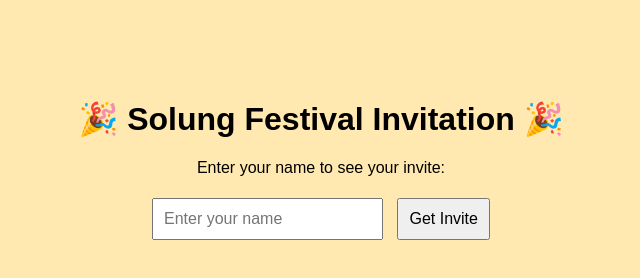
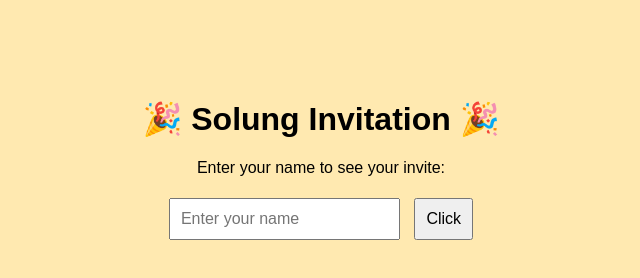
Before and after one commit to Kapang50/Friends, a plain HTML site: page index.html in a window 1280 px wide. Shown: the whole page, without its empty margins (319-959 px from the left). Drawn offline with Linux system fonts and the light colour scheme.

Commit message:
Update index.html

```diff
--- a/index.html
+++ b/index.html
@@ -1,7 +1,7 @@
 <!DOCTYPE html>
 <html>
 <head>
-  <title>Solung Party Invitation</title>
+  <title>Solung Invitation</title>
   <style>
     body {
       font-family: Arial, sans-serif;
@@ -18,11 +18,11 @@
 </head>
 <body>
 
-  <h1>🎉 Solung Festival Invitation 🎉</h1>
+  <h1>🎉 Solung  Invitation 🎉</h1>
   <p>Enter your name to see your invite:</p>
 
   <input type="text" id="nameInput" placeholder="Enter your name">
-  <button onclick="invite()">Get Invite</button>
+  <button onclick="invite()"> Click</button>
 
   <script>
     function invite() {
```
